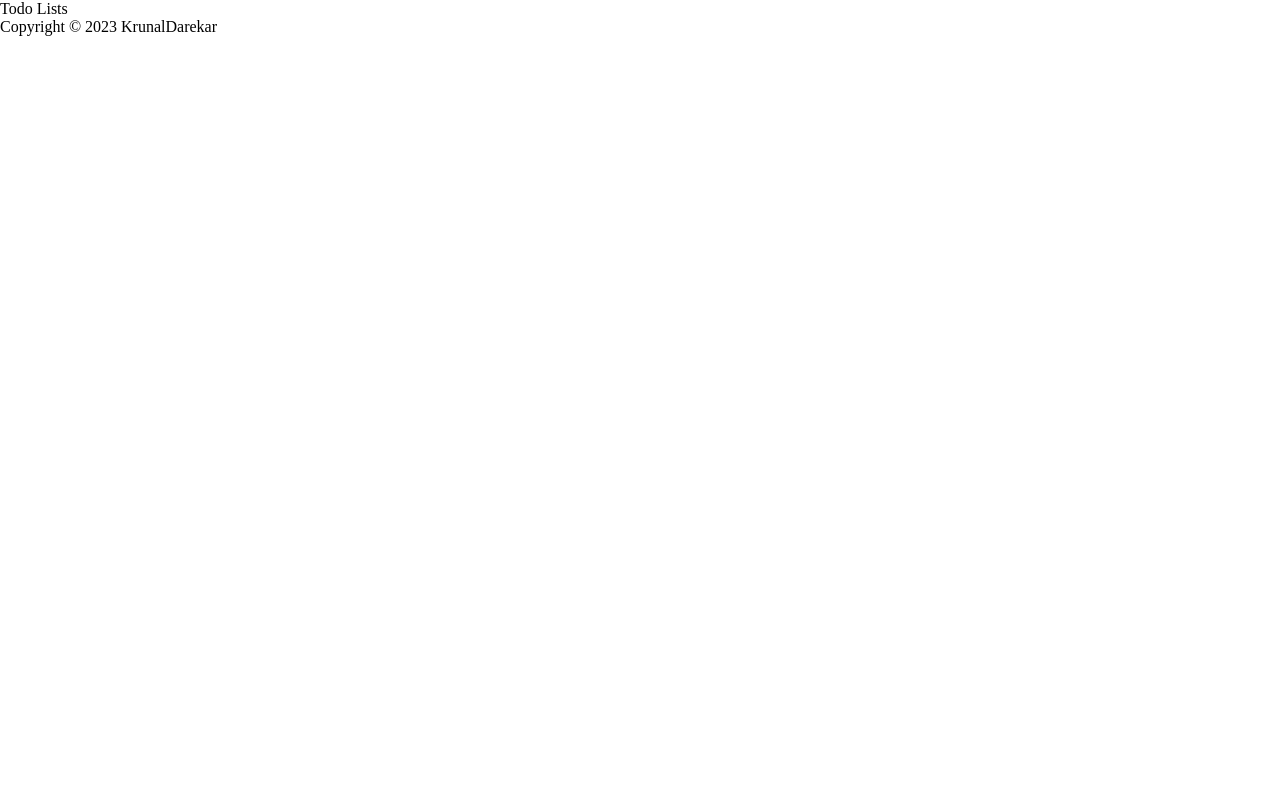
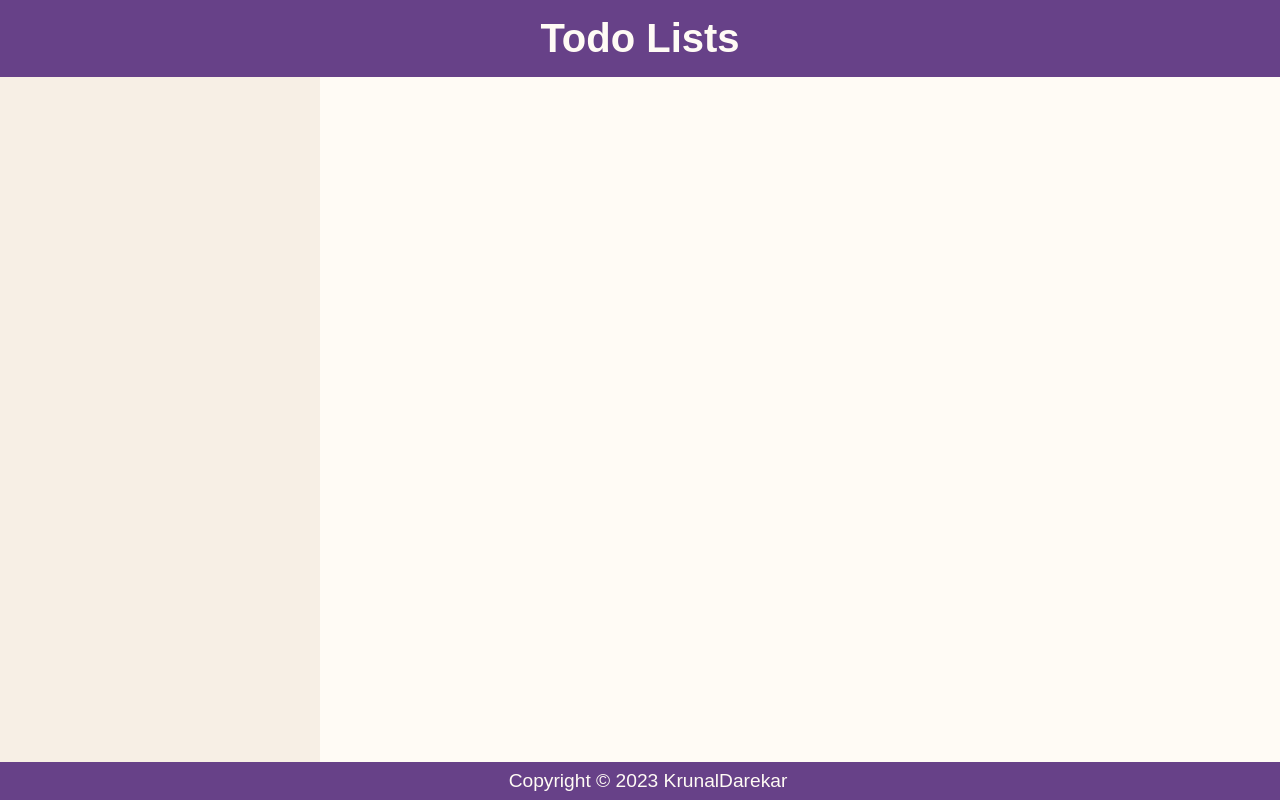
Before and after one commit to KrunalDarekar/todo-list, a website built with webpack: page dist/index.html in a window 1280 px wide. Built offline with Linux system fonts and the light colour scheme.

Commit message:
Style th header, footer and main

```diff
--- a/src/style.css
+++ b/src/style.css
@@ -1,4 +1,48 @@
 * {
     padding: 0;
     margin: 0;
+    font-family: sans-serif;
 }
+
+body {
+    display: flex;
+    flex-flow: column;
+    height: 100vh;
+}
+
+header {
+    text-align: center;
+    padding: 1rem;
+    font-size: 2.5rem;
+    background-color: #674188;
+    color: #FFFBF5;
+    font-weight: 900;
+}
+
+footer {
+    text-align: center;
+    position: fixed;
+    bottom: 0;
+    width: 100%;
+    background-color: #674188;
+    color: #FFFBF5;
+    padding: 0.5rem;
+    font-size: 1.2rem;
+}
+
+.sidebar {
+    grid-area: sidebar;
+    background-color: #F7EFE5;
+}
+
+.todoDisplay {
+    grid-area: todoDisplay;
+    background-color: #FFFBF5;
+}
+
+.main {
+    flex-grow: 1;
+    display: grid;
+    grid-template-columns: minmax(1fr, 25rem), 3fr;
+    grid-template-areas: "sidebar todoDisplay todoDisplay todoDisplay";
+}
```
Also changed, not shown: dist/main.js.
